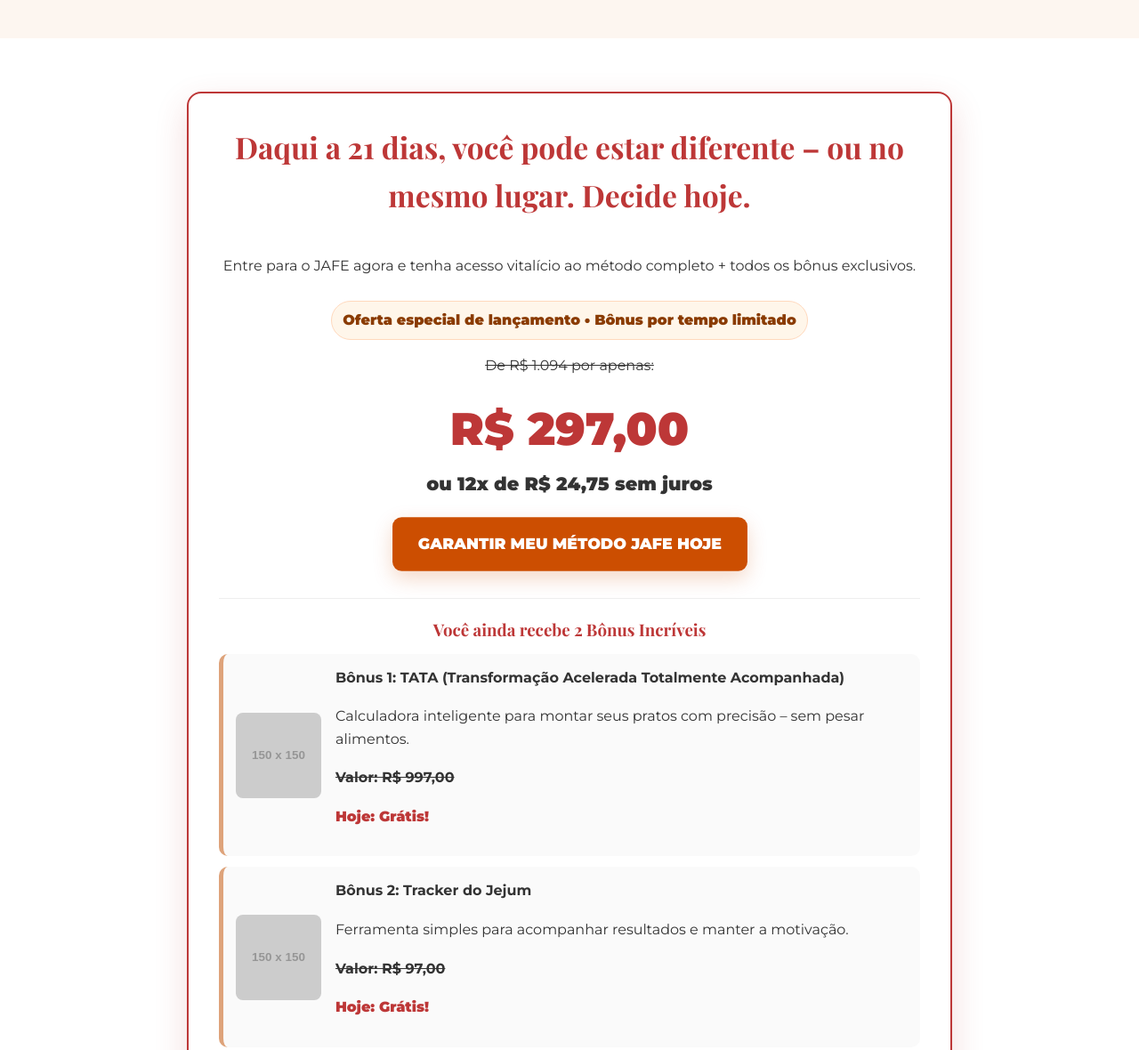
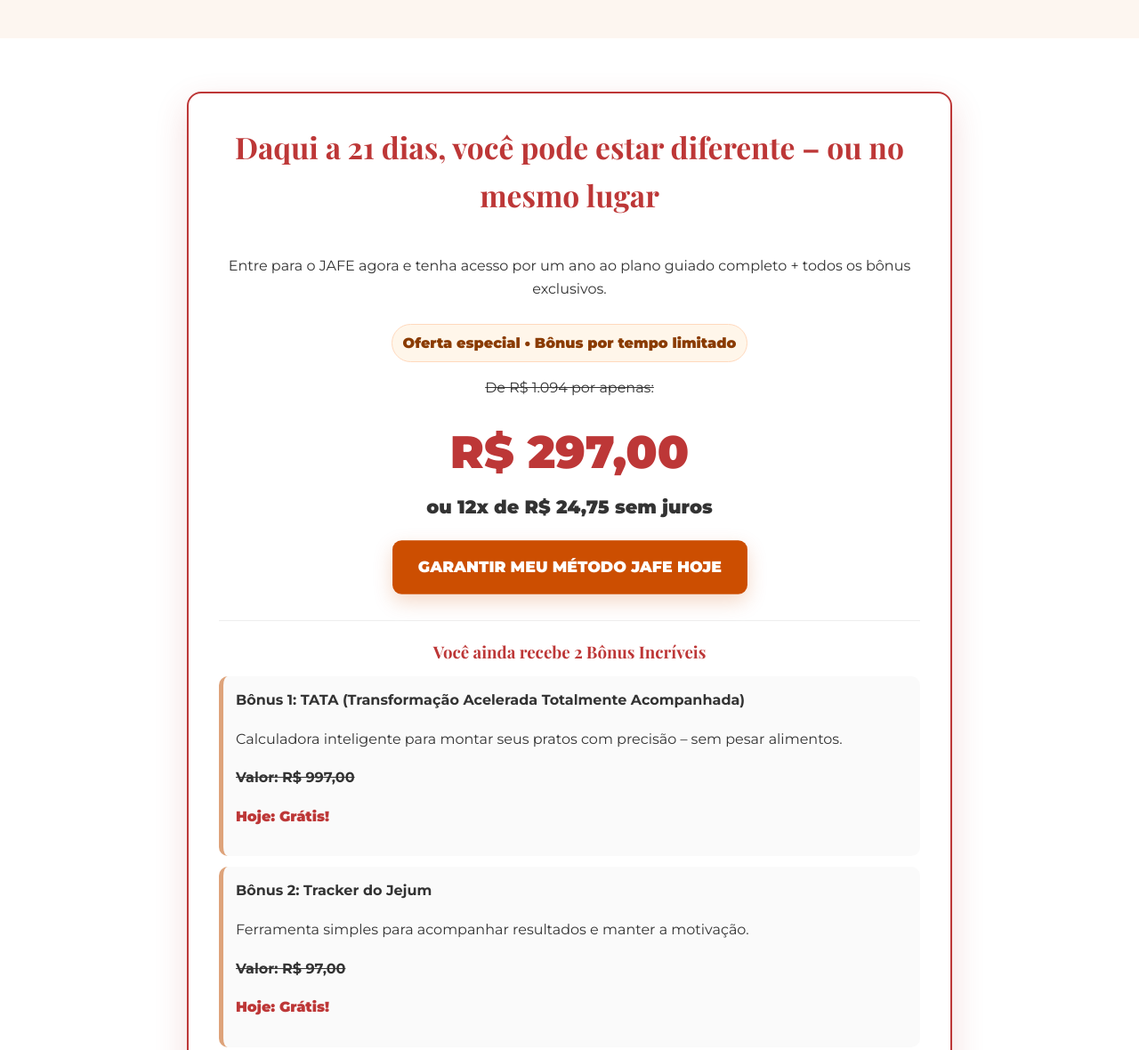
Before and after one commit to renataborbanutri/jejum, a plain HTML site: page index.html in a window 1280 px wide. Shown: the part 7520-8700 px from the top of the page at 89% size. Drawn offline with nearby package versions, Linux system fonts and the light colour scheme; placeholder pictures from the web are drawn by us.

Commit message:
Update index.html

```diff
--- a/index.html
+++ b/index.html
@@ -464,9 +464,9 @@
     <section id="oferta" aria-labelledby="offer-title">
       <div class="container">
         <div class="oferta-box">
-          <h2 id="offer-title">Daqui a 21 dias, você pode estar diferente – ou no mesmo lugar. Decide hoje.</h2>
-          <p>Entre para o JAFE agora e tenha acesso vitalício ao método completo + todos os bônus exclusivos.</p>
-          <span class="oferta-scarcity" aria-live="polite">Oferta especial de lançamento • Bônus por tempo limitado</span>
+          <h2 id="offer-title">Daqui a 21 dias, você pode estar diferente – ou no mesmo lugar</h2>
+          <p>Entre para o JAFE agora e tenha acesso por um ano ao plano guiado completo + todos os bônus exclusivos.</p>
+          <span class="oferta-scarcity" aria-live="polite">Oferta especial • Bônus por tempo limitado</span>
           <p style="text-decoration:line-through">De R$ 1.094 por apenas:</p>
           <div class="preco-principal">R$ 297,00</div>
           <div class="preco-parcelado">ou 12x de R$ 24,75 sem juros</div>
@@ -475,7 +475,7 @@
           <div class="bonus-section">
             <h3>Você ainda recebe 2 Bônus Incríveis</h3>
             <div class="bonus-item">
-              <img src="https://via.placeholder.com/150x150/cccccc/333333?text=B%C3%B4nus+TATA" alt="Bônus TATA" loading="lazy" />
+
               <div class="bonus-info">
                 <p><strong>Bônus 1: TATA (Transformação Acelerada Totalmente Acompanhada)</strong></p>
                 <p>Calculadora inteligente para montar seus pratos com precisão – sem pesar alimentos.</p>
@@ -484,7 +484,6 @@
               </div>
             </div>
             <div class="bonus-item">
-              <img src="https://via.placeholder.com/150x150/cccccc/333333?text=B%C3%B4nus+Tracker" alt="Bônus Tracker do Jejum" loading="lazy" />
               <div class="bonus-info">
                 <p><strong>Bônus 2: Tracker do Jejum</strong></p>
                 <p>Ferramenta simples para acompanhar resultados e manter a motivação.</p>
```
